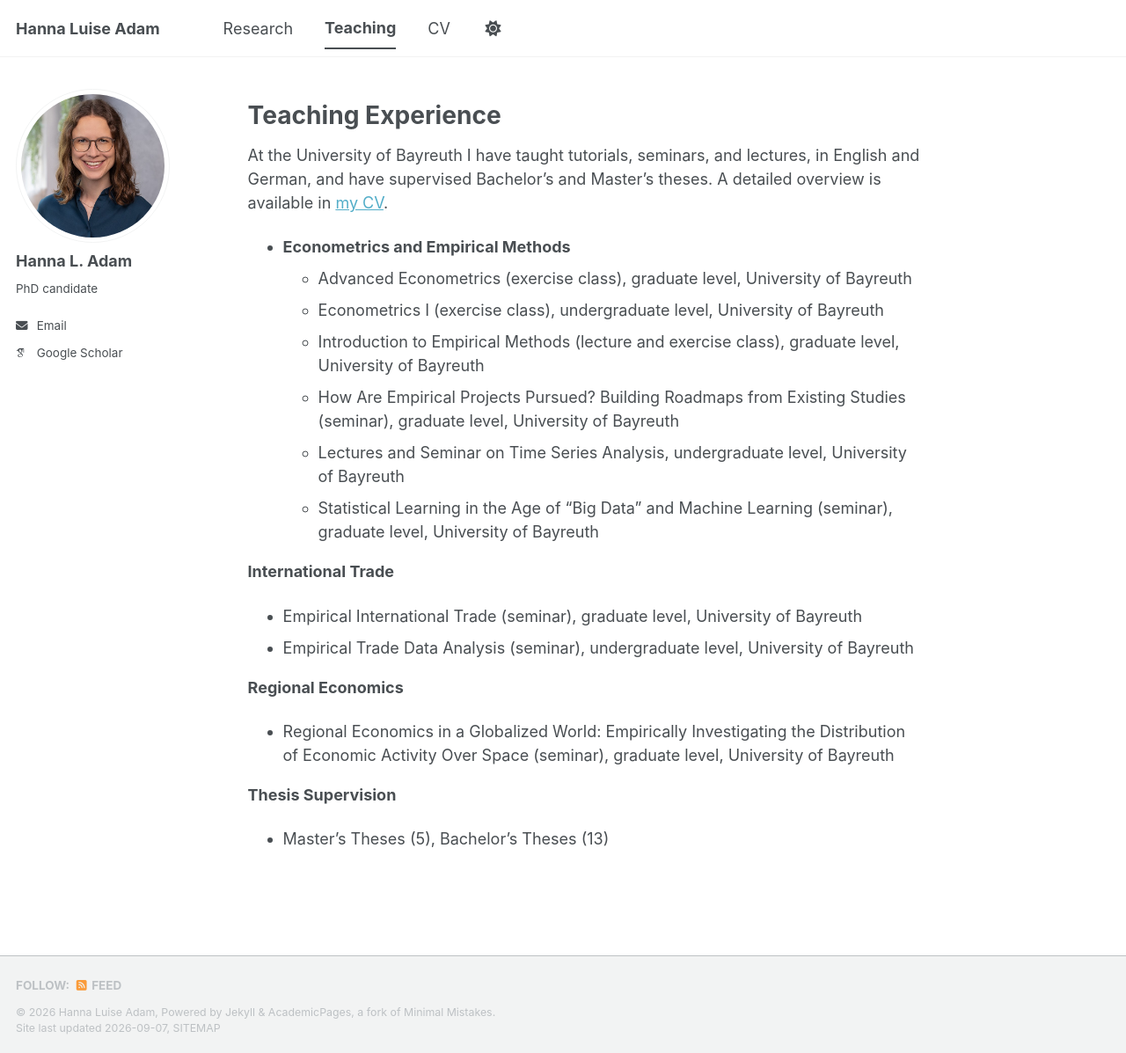
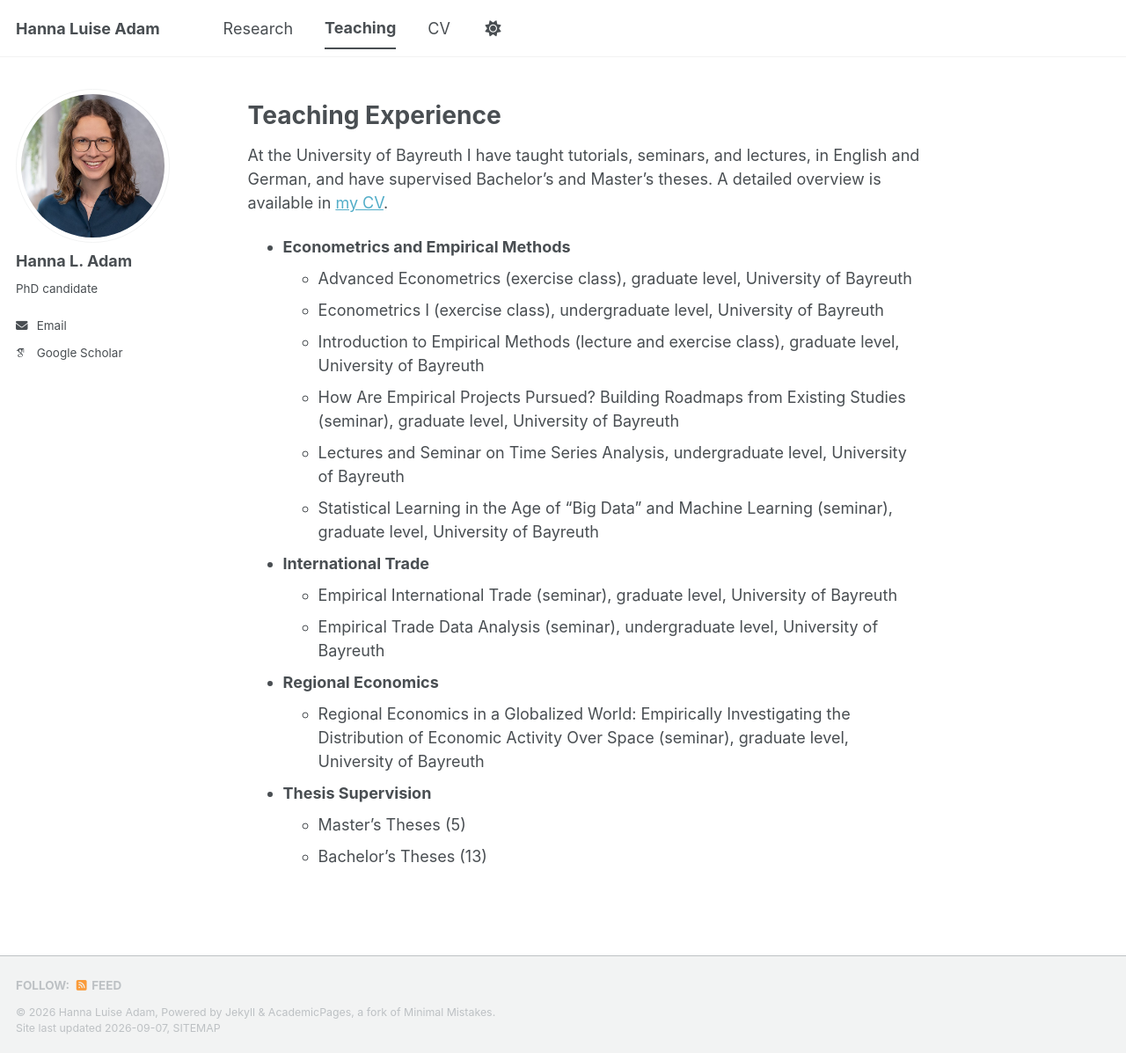
Before and after one commit to hanna-l-adam/hanna-l-adam.github.io, a Jekyll site: the page built from _pages/teaching.md, in a window 1280 px wide and 1197 px high. Shown: the whole window at 88% size. Built offline with Jekyll 4.4.1, drawn with Linux system fonts in a browser that asks for light colours; some web fonts are replaced; a script bundle is joined from its source files by our own code; library files that are not in the unit come from our copies.

```diff
--- a/_pages/teaching.md
+++ b/_pages/teaching.md
@@ -15,12 +15,13 @@ At the University of Bayreuth I have taught tutorials, seminars, and lectures, i
   - Lectures and Seminar on Time Series Analysis, undergraduate level, University of Bayreuth
   - Statistical Learning in the Age of "Big Data" and Machine Learning (seminar), graduate level, University of Bayreuth
 
-**International Trade**
-- Empirical International Trade (seminar), graduate level, University of Bayreuth
-- Empirical Trade Data Analysis (seminar), undergraduate level, University of Bayreuth
+- **International Trade**
+  - Empirical International Trade (seminar), graduate level, University of Bayreuth
+  - Empirical Trade Data Analysis (seminar), undergraduate level, University of Bayreuth
 
-**Regional Economics**
-- Regional Economics in a Globalized World: Empirically Investigating the Distribution of	Economic Activity Over Space (seminar), graduate level, University of Bayreuth
+- **Regional Economics**
+  - Regional Economics in a Globalized World: Empirically Investigating the Distribution of	Economic Activity Over Space (seminar), graduate level, University of Bayreuth
 
-**Thesis Supervision**
-- Master's Theses (5), Bachelor's Theses (13)
+- **Thesis Supervision**
+  - Master's Theses (5)
+  - Bachelor's Theses (13)
```
